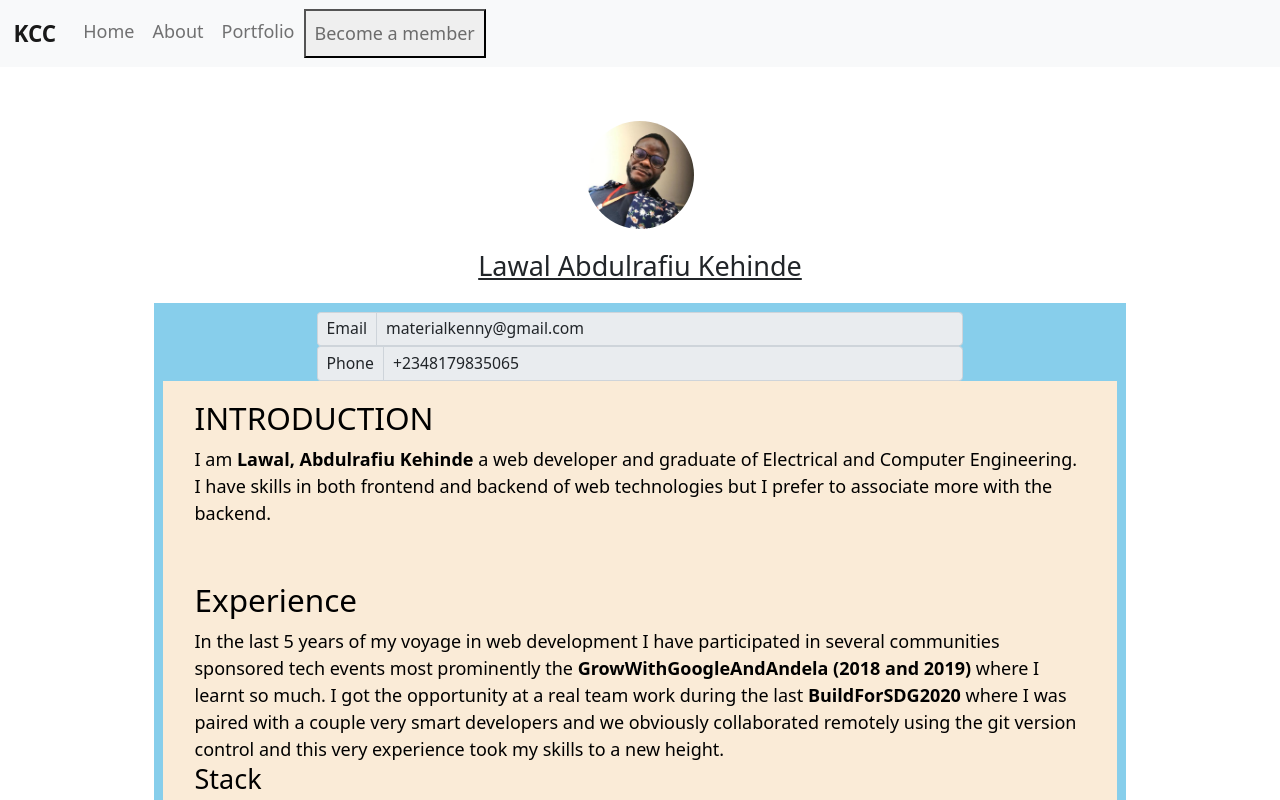
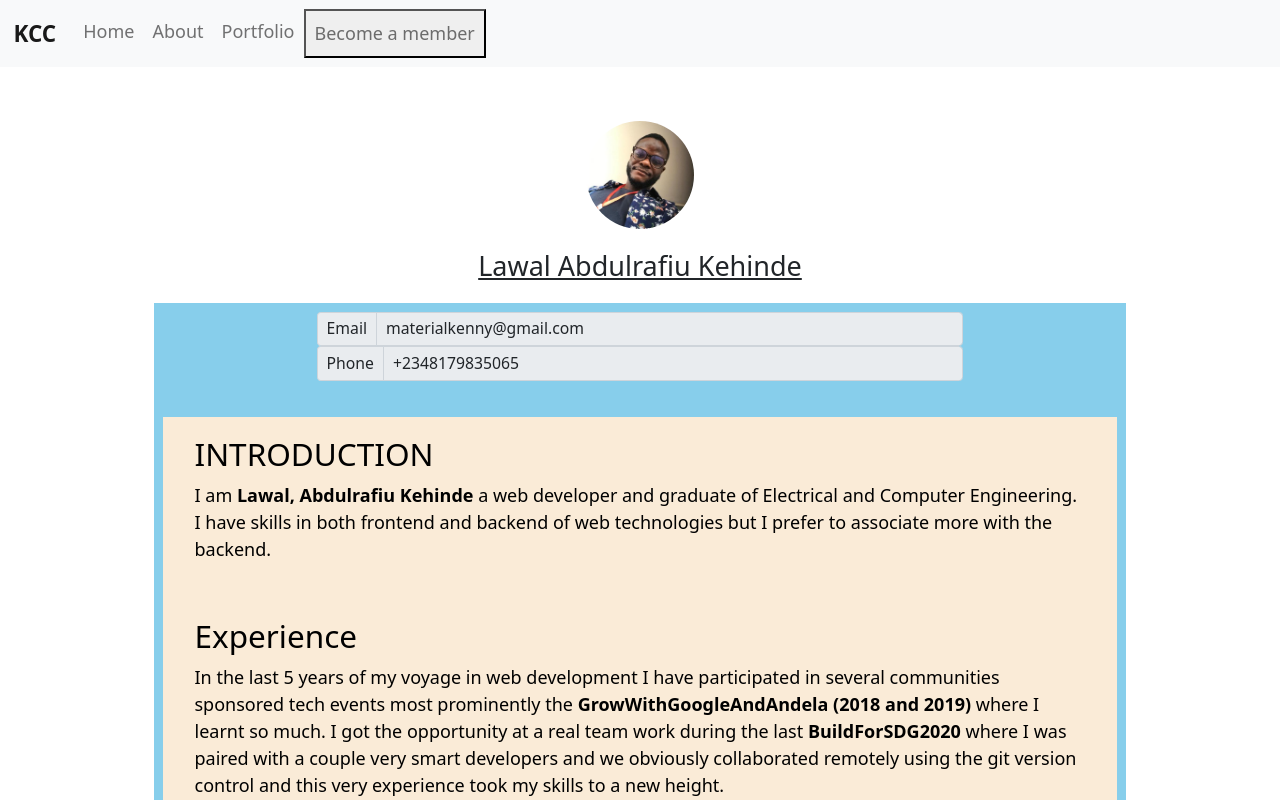
Before and after one commit to kennie-larkson/nextjs-blog, a Next.js app: page /about in a window 1280 px wide. Shown: the top 800 px of the page. Built offline with nearby package versions, Linux system fonts and the light colour scheme.

Commit message:
added margin to the aticle container

```diff
--- a/pages/about.js
+++ b/pages/about.js
@@ -17,6 +17,7 @@ const About = () => {
             display: "flex",
             flexDirection: "column",
             alignItems: "center",
+
           }}
         >
           <div className="row contacts">
@@ -49,7 +50,9 @@ const About = () => {
 
           <article className="container" style={{
             backgroundColor: "antiquewhite",
-            color: "black"
+            color: "black",
+            margin: "2rem",
+
           }}>
             <p className={styles.intro}>
               <h3>INTRODUCTION</h3>I am{" "}
```
